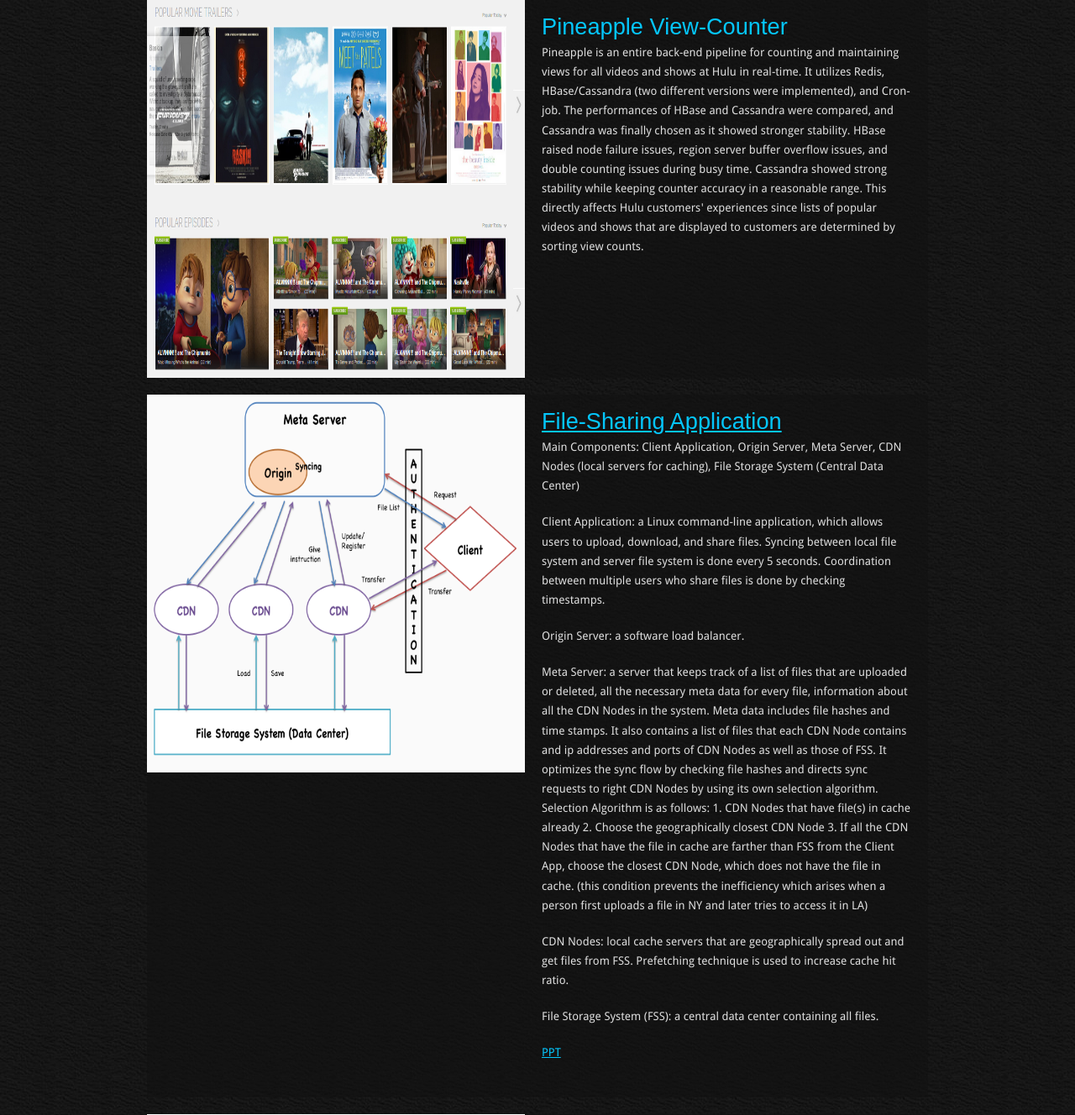
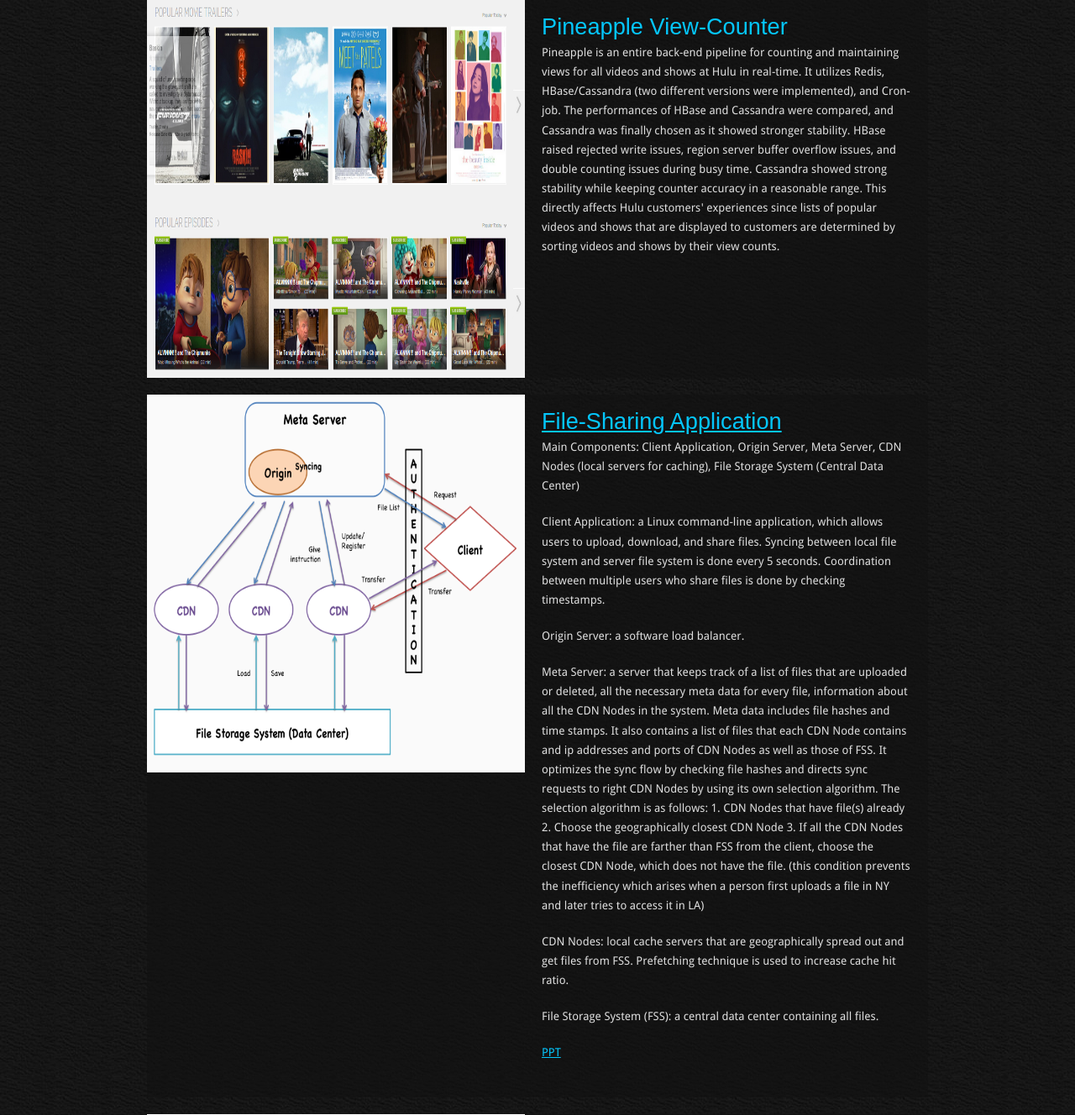
Before and after one commit to ydj0604/Jin-Web, a Flask app: page /portfolio in a window 1280 px wide. Shown: the part 184-1512 px from the top of the page at 84% size. Run offline with Flask 2, Linux system fonts and the light colour scheme.

Commit message:
Improve portfolio contents

```diff
--- a/templates/portfolio.html
+++ b/templates/portfolio.html
@@ -15,10 +15,10 @@
             <p>
                 Pineapple is an entire back-end pipeline for counting and maintaining views for all videos and shows at Hulu in real-time.
                 It utilizes Redis, HBase/Cassandra (two different versions were implemented), and Cron-job. The performances of HBase and Cassandra
-                were compared, and Cassandra was finally chosen as it showed stronger stability. HBase raised node failure issues,
+                were compared, and Cassandra was finally chosen as it showed stronger stability. HBase raised rejected write issues,
                 region server buffer overflow issues, and double counting issues during busy time. Cassandra showed strong stability while keeping
                 counter accuracy in a reasonable range. This directly affects Hulu customers' experiences since lists of popular videos and shows
-                that are displayed to customers are determined by sorting view counts.
+                that are displayed to customers are determined by sorting videos and shows by their view counts.
             </p>
 
         </div>
@@ -53,11 +53,10 @@
                 meta data for every file, information about all the CDN Nodes in the system. Meta data includes file hashes and
                 time stamps. It also contains a list of files that each CDN Node contains and ip addresses and ports of CDN Nodes
                 as well as those of FSS. It optimizes the sync flow by checking file hashes and directs sync requests to
-                right CDN Nodes by using its own selection algorithm. Selection Algorithm is as follows: 1. CDN Nodes that have file(s)
-                in cache already 2. Choose the geographically closest CDN Node 3. If all the CDN Nodes that have the file
-                in cache are farther than FSS from the Client App, choose the closest CDN Node, which does not have the file
-                in cache. (this condition prevents the inefficiency which arises when a person first uploads a file in NY
-                and later tries to access it in LA)
+                right CDN Nodes by using its own selection algorithm. The selection algorithm is as follows: 1. CDN Nodes that have file(s)
+                already 2. Choose the geographically closest CDN Node 3. If all the CDN Nodes that have the file
+                are farther than FSS from the client, choose the closest CDN Node, which does not have the file.
+                (this condition prevents the inefficiency which arises when a person first uploads a file in NY and later tries to access it in LA)
             </p>
             <p>
                 CDN Nodes: local cache servers that are geographically spread out and get files from FSS. Prefetching technique
@@ -134,7 +133,7 @@
                 It is a graph where nodes are keywords with directed weighted edges between them. Direction and weight of each edge
                 is based on the probabilistic relationship between the two keywords (nodes). Community detection algorithm is applied
                 on the graph to discover dense clustered groups of keywords, which are representative of possible topics.
-                More details and experimental results are shown in this
+                More details and experimental results are shown in the below link to PPT:
             </p>
             <p>
                 <a href="https://docs.google.com/presentation/d/1KVi-ZAMbRZLxL_pYrJqkkIZJ-5kIT6RsAbl8ozwjqeU/edit">PPT</a>
```
